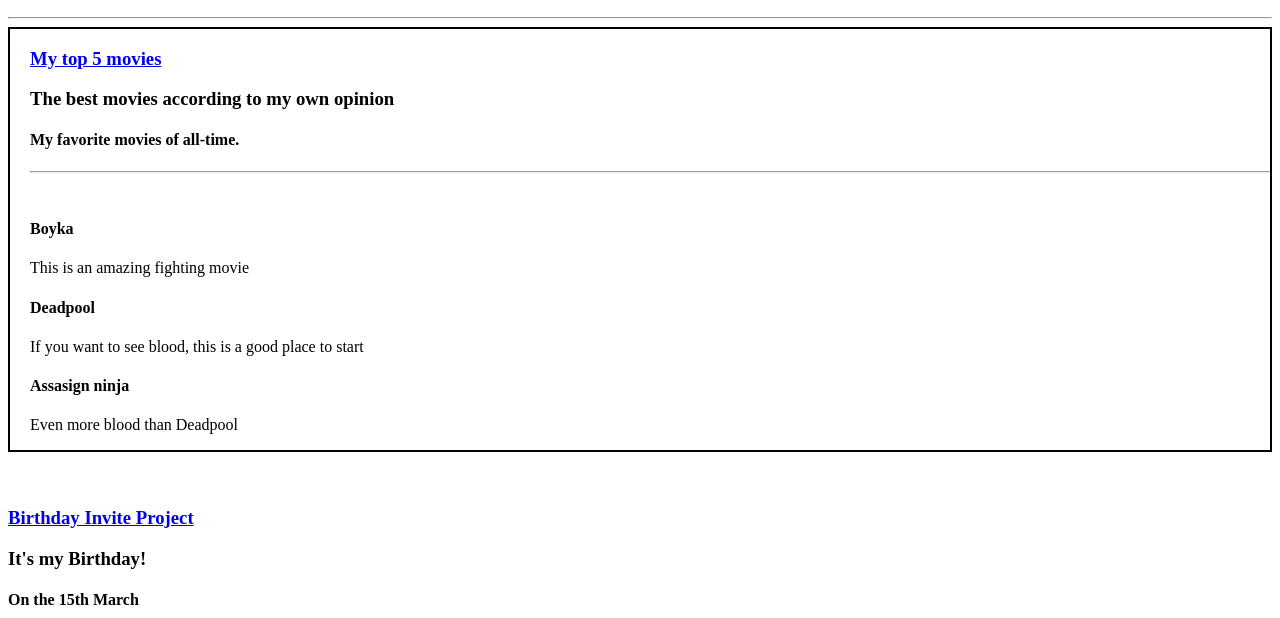
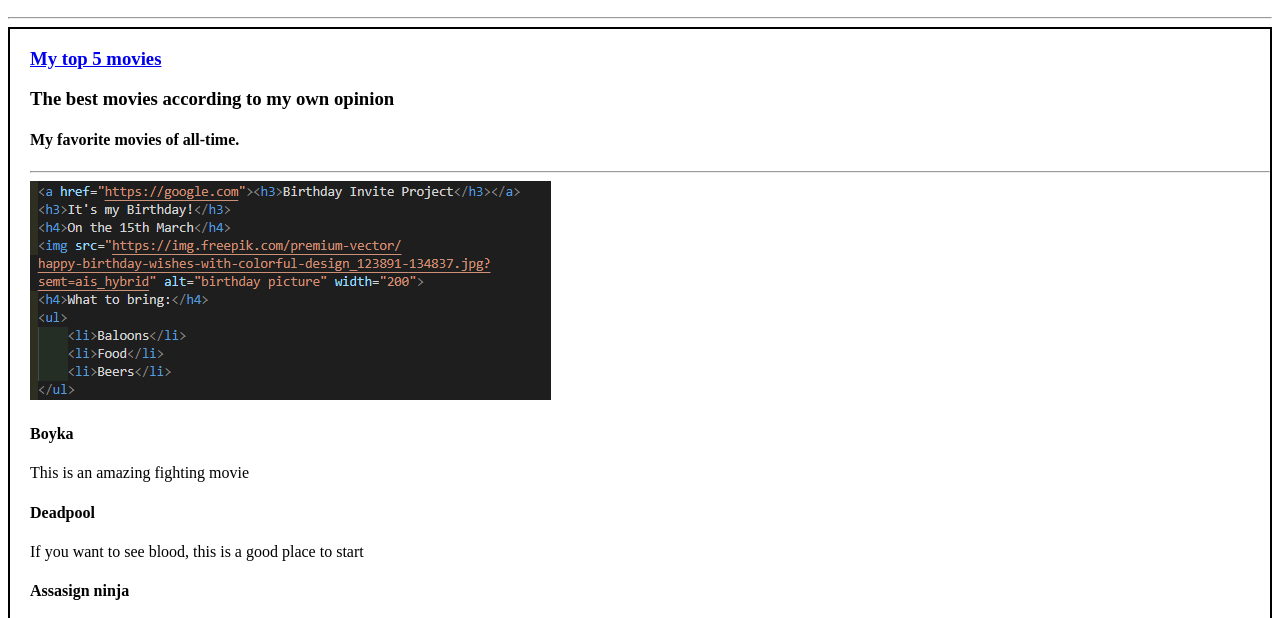
Before and after one commit to henrylees/portfolio2, a plain HTML site: page index.html in a window 1280 px wide. Shown: the part 110-728 px from the top of the page. Drawn offline with Linux system fonts and the light colour scheme; the site is published under a folder, as on GitHub Pages, so addresses that start at the root find nothing.

Commit message:
first edit

```diff
--- a/index.html
+++ b/index.html
@@ -15,7 +15,7 @@
             <h3>The best movies according to my own opinion</h3>
             <h4>My favorite movies of all-time.</h4>
             <hr>
-            <img src="/Screenshot 2024-11-28 141103.png" alt="">
+            <img src="./Screenshot 2024-11-28 141103.png" alt="">
             <h4>Boyka</h4>
             <p>This is an amazing fighting movie</p>
             <h4>Deadpool</h4>
```
